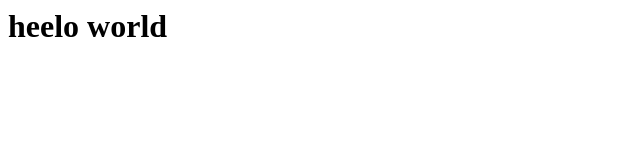
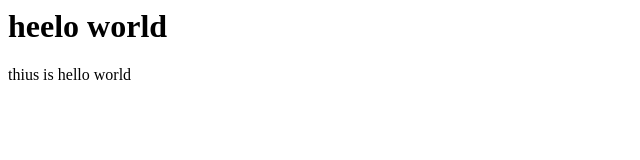
Before and after one commit to guddu97/localrepo, a plain HTML site: page index.html in a window 1280 px wide. Shown: the whole page, without its empty margins (0-640 px from the left). Drawn offline with Linux system fonts and the light colour scheme.

Commit message:
add new para

```diff
--- a/index.html
+++ b/index.html
@@ -1 +1,2 @@
 <h1>heelo world </h1>
+<p>thius is hello world</p>
```
